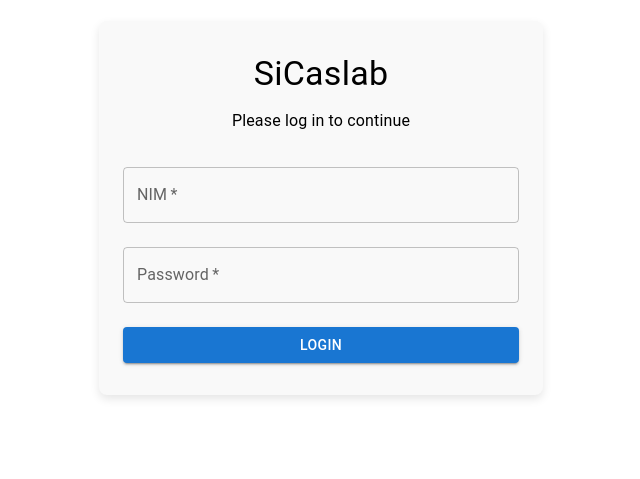
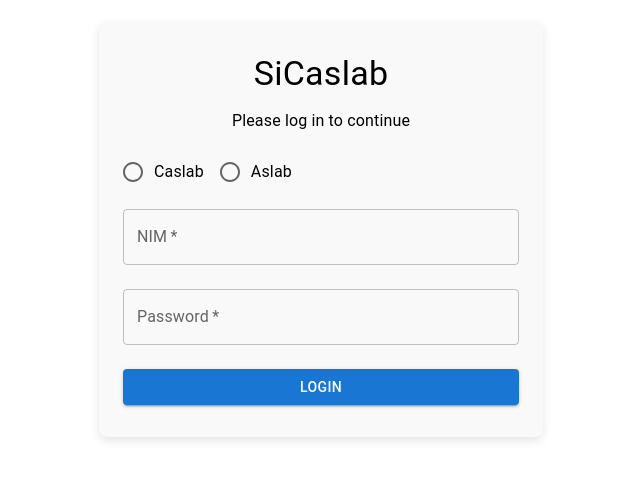
Before and after one commit to omenhere/iflab-logbook-frontend, a React (Create React App) app: page /login in a window 1280 px wide. Shown: the part 107-586 px from the top of the page, without its empty margins (319-959 px from the left). Built offline with nearby package versions, Linux system fonts and the light colour scheme.

Commit message:
add option aslab & caslab

```diff
--- a/src/pages/login.js
+++ b/src/pages/login.js
@@ -9,10 +9,13 @@ import {
   CircularProgress,
   Alert,
   Box,
+  RadioGroup,
+  FormControlLabel,
+  Radio,
 } from "@mui/material";
 
 const Login = ({ setIsLoggedIn }) => {
-  const [credentials, setCredentials] = useState({ nim: "", password: "" });
+  const [credentials, setCredentials] = useState({ nim: "", password: "", role: "mahasiswa" });
   const [loading, setLoading] = useState(false);
   const [error, setError] = useState("");
   const navigate = useNavigate();
@@ -21,23 +24,28 @@ const Login = ({ setIsLoggedIn }) => {
     setLoading(true);
     setError("");
 
+    // Menentukan API endpoint berdasarkan role yang dipilih
+    const apiUrl =
+      credentials.role === "mahasiswa"
+        ? "https://iflab-backend-v2.onrender.com/api/auth/login" // Endpoint untuk mahasiswa
+        : "http://localhost:3000/api/auth/loginAslab"; // Endpoint untuk aslab
+
     try {
-      const response = await axios.post(
-        "https://iflab-backend-v2.onrender.com/api/auth/login",
-        credentials,
-        {
-          withCredentials: true,
-        }
-      );
+      const response = await axios.post(apiUrl, credentials, {
+        withCredentials: true,
+      });
 
       if (response.data && response.data.user) {
         const { name } = response.data.user;
 
+        // Simpan data user dan role ke localStorage
         localStorage.setItem("name", name);
+        localStorage.setItem("role", credentials.role);
 
         setIsLoggedIn(true);
 
-        navigate("/dashboard");
+        // Arahkan pengguna ke halaman dashboard sesuai role yang dipilih
+        navigate(credentials.role === "mahasiswa" ? "/dashboard" : "/aslab-dashboard");
       } else {
         throw new Error("Invalid login credentials");
       }
@@ -72,6 +80,17 @@ const Login = ({ setIsLoggedIn }) => {
       {error && <Alert severity="error">{error}</Alert>}
 
       <Box component="form" sx={{ marginTop: 2 }}>
+        {/* Pilihan role */}
+        <RadioGroup
+          row
+          value={credentials.role}
+          onChange={(e) => setCredentials({ ...credentials, role: e.target.value })}
+        >
+          <FormControlLabel value="caslab" control={<Radio />} label="Caslab" />
+          <FormControlLabel value="aslab" control={<Radio />} label="Aslab" />
+        </RadioGroup>
+
+        {/* Input NIM */}
         <TextField
           fullWidth
           label="NIM"
@@ -81,6 +100,8 @@ const Login = ({ setIsLoggedIn }) => {
           onChange={(e) => setCredentials({ ...credentials, nim: e.target.value })}
           required
         />
+
+        {/* Input Password */}
         <TextField
           fullWidth
           label="Password"
@@ -93,6 +114,8 @@ const Login = ({ setIsLoggedIn }) => {
           }
           required
         />
+
+        {/* Tombol Login */}
         <Button
           fullWidth
           variant="contained"
```
